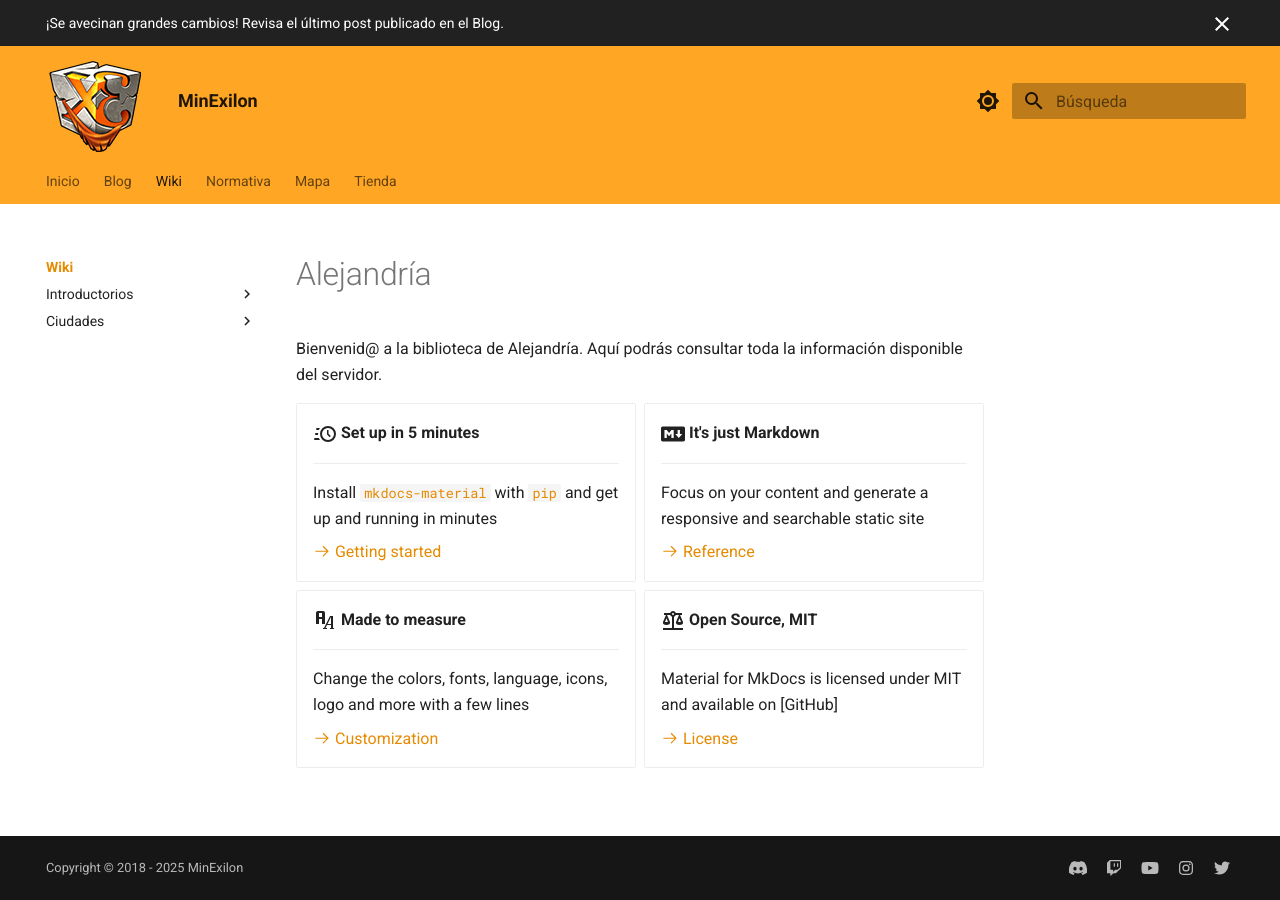
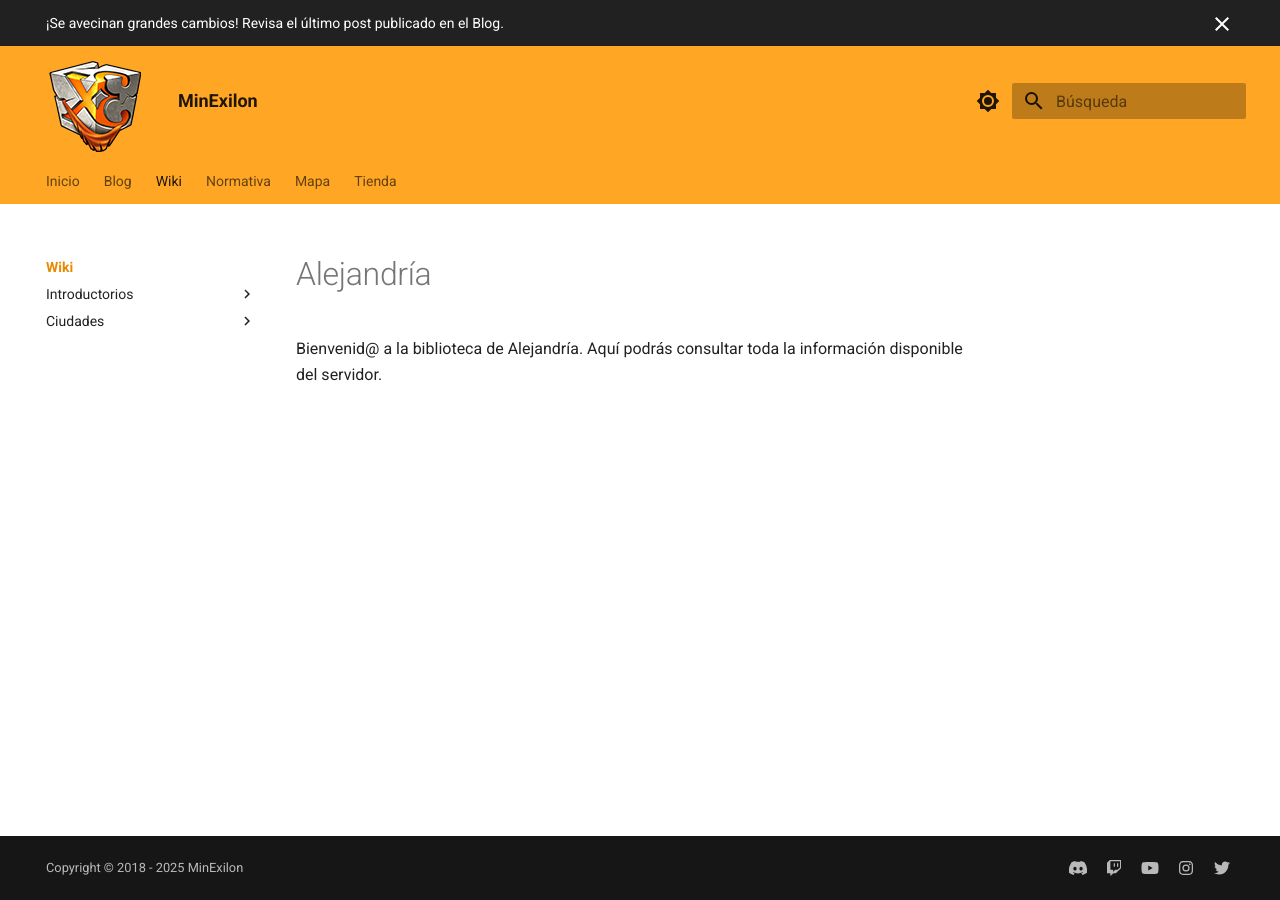
Before and after one commit to MinExilon/Website, an MkDocs documentation site: the page built from docs/wiki/index.md, in a window 1280 px wide. Built offline with MkDocs 1.6.1 and Material for MkDocs 9.7.7, drawn with Linux system fonts in a browser that asks for light colours.

Commit message:
Remove default text

```diff
--- a/docs/wiki/index.md
+++ b/docs/wiki/index.md
@@ -1,40 +1,3 @@
 # Alejandría
 
 Bienvenid@ a la biblioteca de Alejandría. Aquí podrás consultar toda la información disponible del servidor.
-
-<div class="grid cards" markdown>
-
--   :material-clock-fast:{ .lg .middle } __Set up in 5 minutes__
-
-    ---
-
-    Install [`mkdocs-material`](#) with [`pip`](#) and get up
-    and running in minutes
-
-    [:octicons-arrow-right-24: Getting started](#)
-
--   :fontawesome-brands-markdown:{ .lg .middle } __It's just Markdown__
-
-    ---
-
-    Focus on your content and generate a responsive and searchable static site
-
-    [:octicons-arrow-right-24: Reference](#)
-
--   :material-format-font:{ .lg .middle } __Made to measure__
-
-    ---
-
-    Change the colors, fonts, language, icons, logo and more with a few lines
-
-    [:octicons-arrow-right-24: Customization](#)
-
--   :material-scale-balance:{ .lg .middle } __Open Source, MIT__
-
-    ---
-
-    Material for MkDocs is licensed under MIT and available on [GitHub]
-
-    [:octicons-arrow-right-24: License](#)
-
-</div>
```
